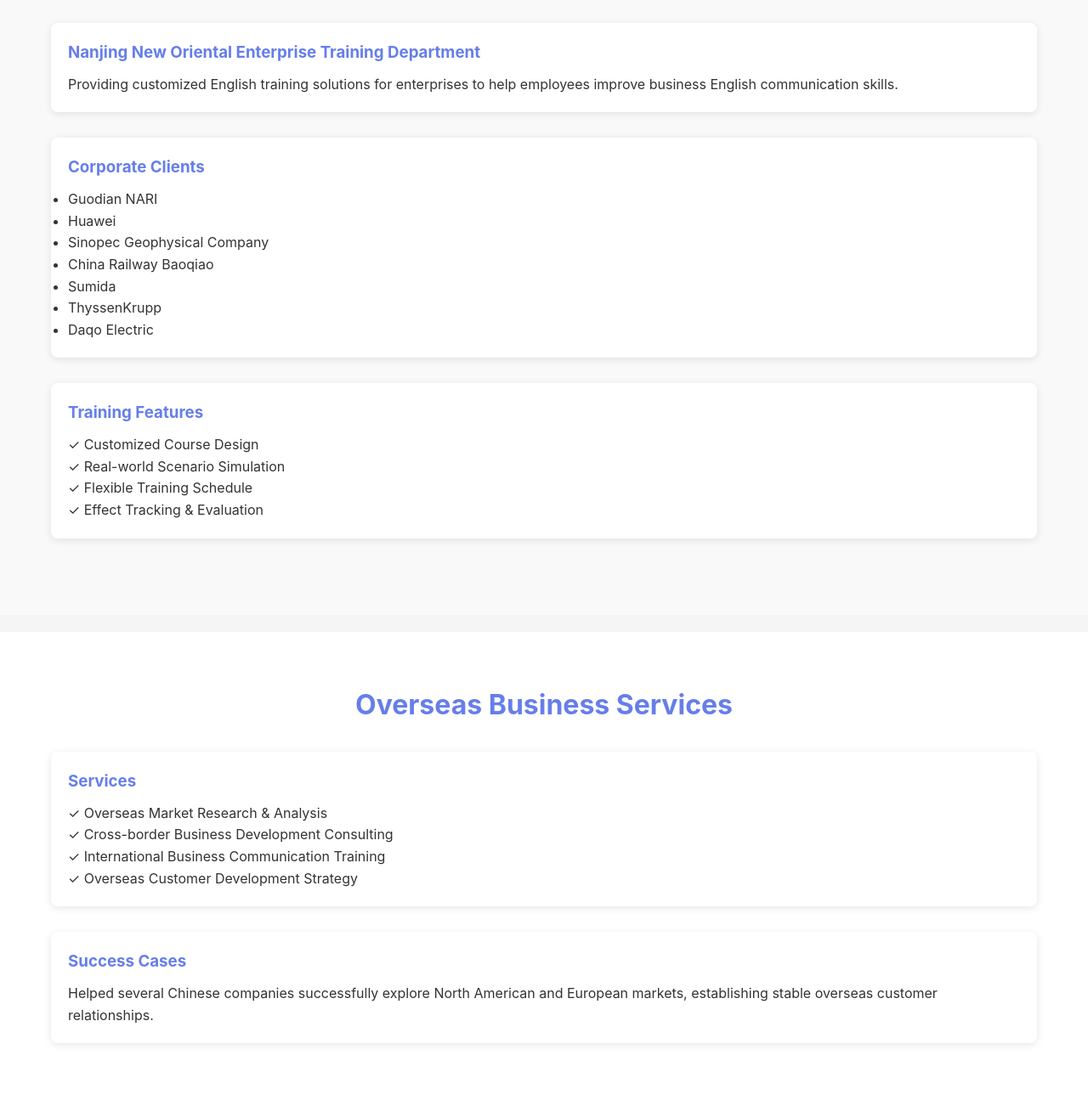
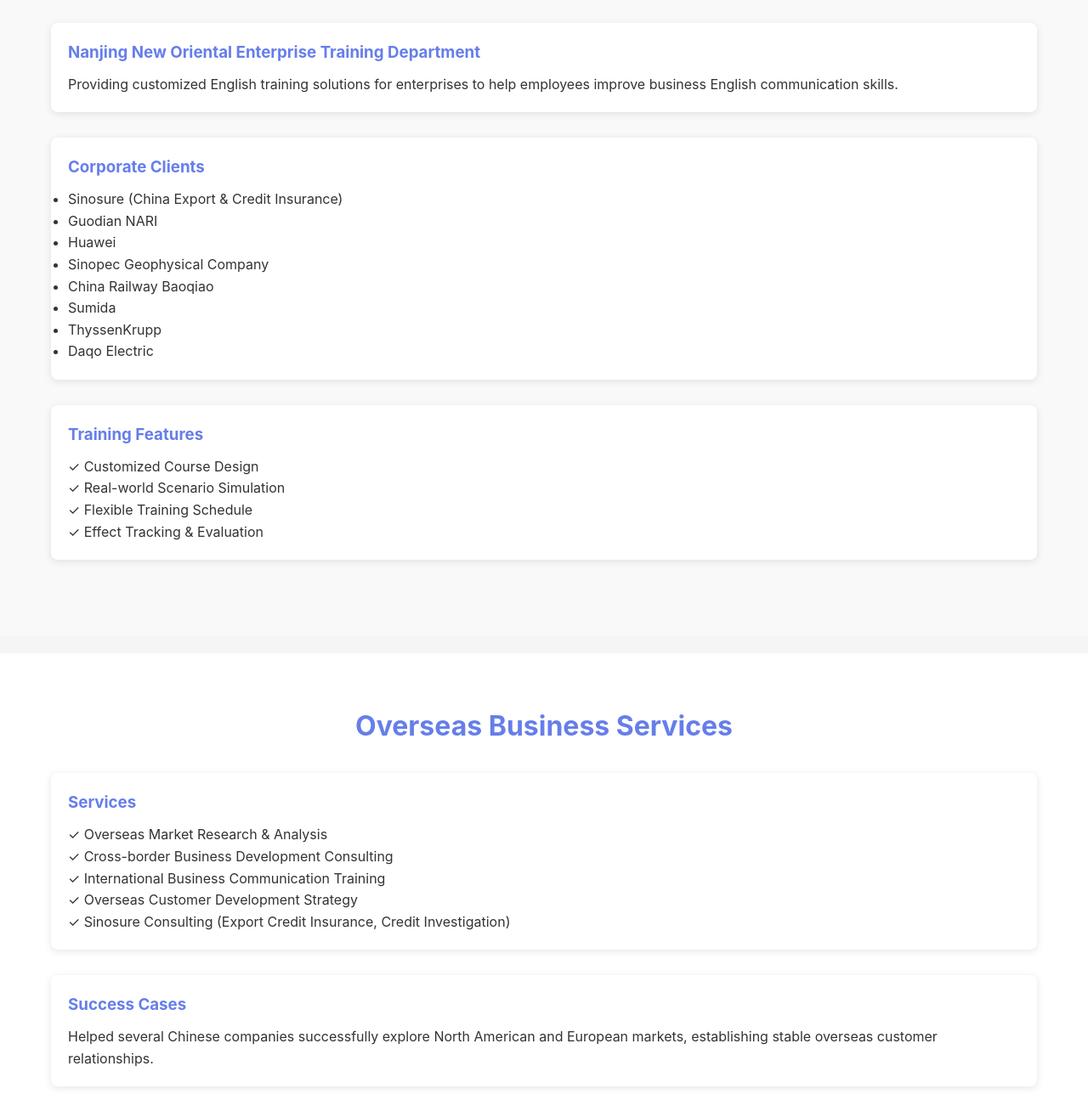
Before and after one commit to brianfang820715-source/brianfang.github.io, a plain HTML site: page en/index.html in a window 1280 px wide. Shown: the part 936-2231 px from the top of the page at 85% size. Drawn offline with Linux system fonts and the light colour scheme.

Commit message:
Add Sinosure to client list and services

```diff
--- a/en/index.html
+++ b/en/index.html
@@ -241,6 +241,7 @@
             <div class="experience-item">
                 <h3>Corporate Clients</h3>
                 <ul>
+                    <li>Sinosure (China Export & Credit Insurance)</li>
                     <li>Guodian NARI</li>
                     <li>Huawei</li>
                     <li>Sinopec Geophysical Company</li>
@@ -270,6 +271,7 @@
                 <p>✓ Cross-border Business Development Consulting</p>
                 <p>✓ International Business Communication Training</p>
                 <p>✓ Overseas Customer Development Strategy</p>
+                <p>✓ Sinosure Consulting (Export Credit Insurance, Credit Investigation)</p>
             </div>
             <div class="experience-item">
                 <h3>Success Cases</h3>
```
Also changed, not shown: index.html (+2 -0 lines).
